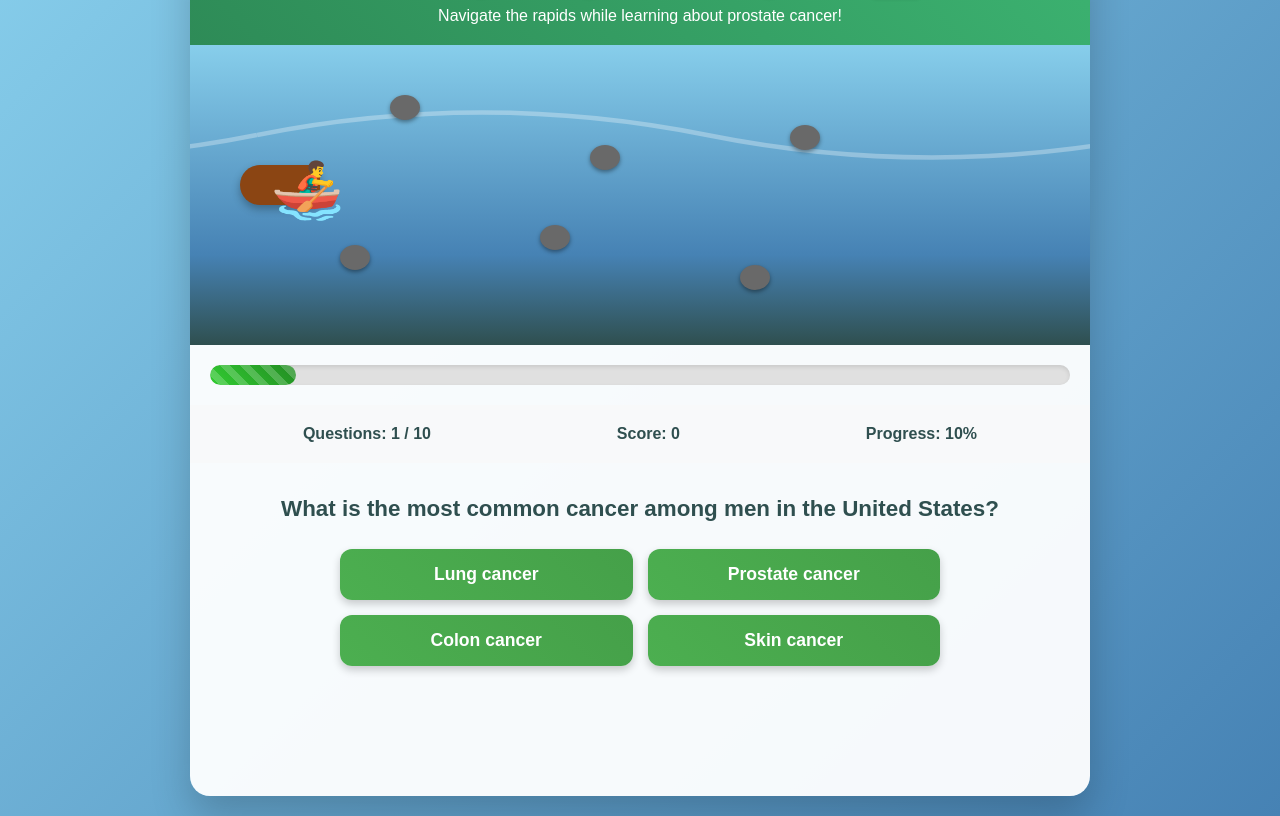
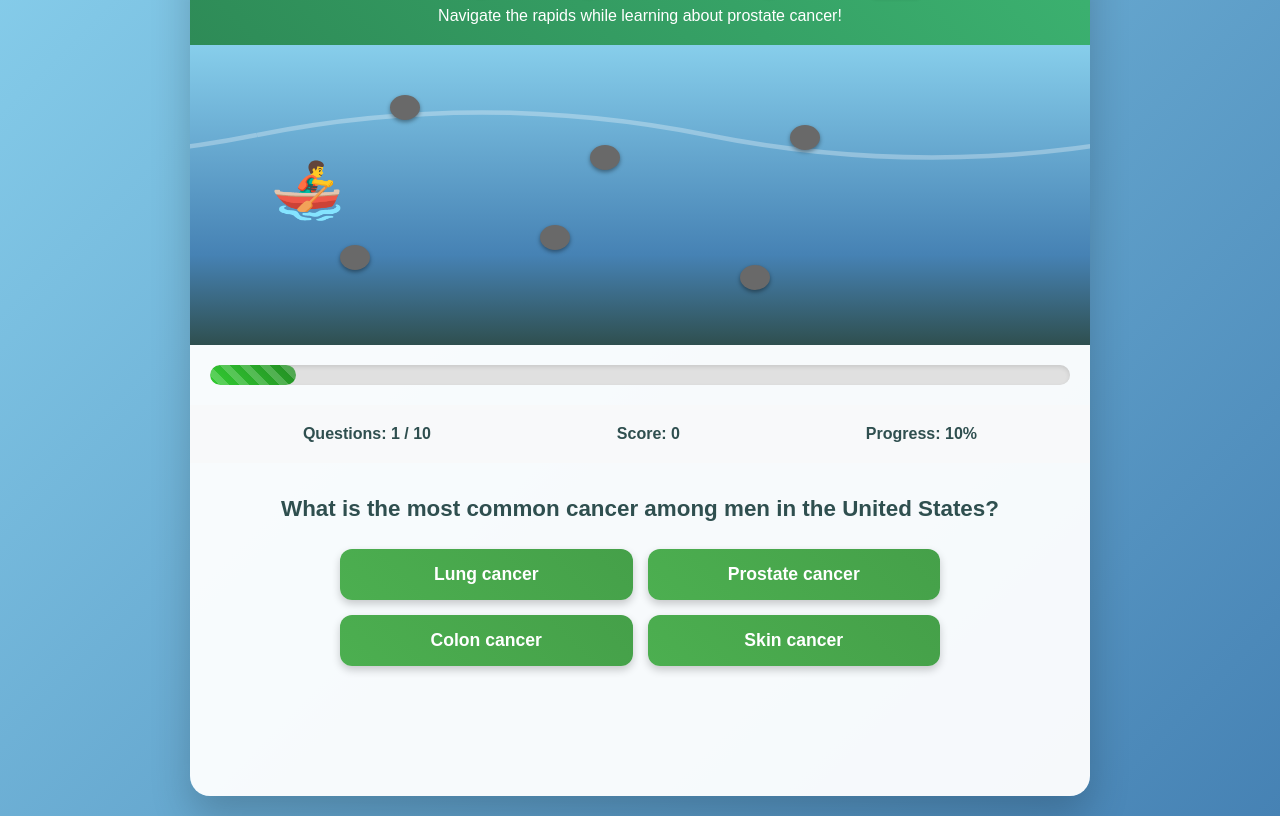
Before and after one commit to ReadySetGo123/Kayak, a plain HTML site: page index.html in a window 1280 px wide. Shown: the part 90-906 px from the top of the page. Drawn offline with Linux system fonts and the light colour scheme.

Commit message:
Update index.html

```diff
--- a/index.html
+++ b/index.html
@@ -68,7 +68,7 @@
             left: 50px;
             top: 120px;
             width: 80px;
-            height: 40px;
+            height: 0px;
             background: #8B4513;
             border-radius: 40px 20px 20px 40px;
             transition: left 0.5s ease;
```
